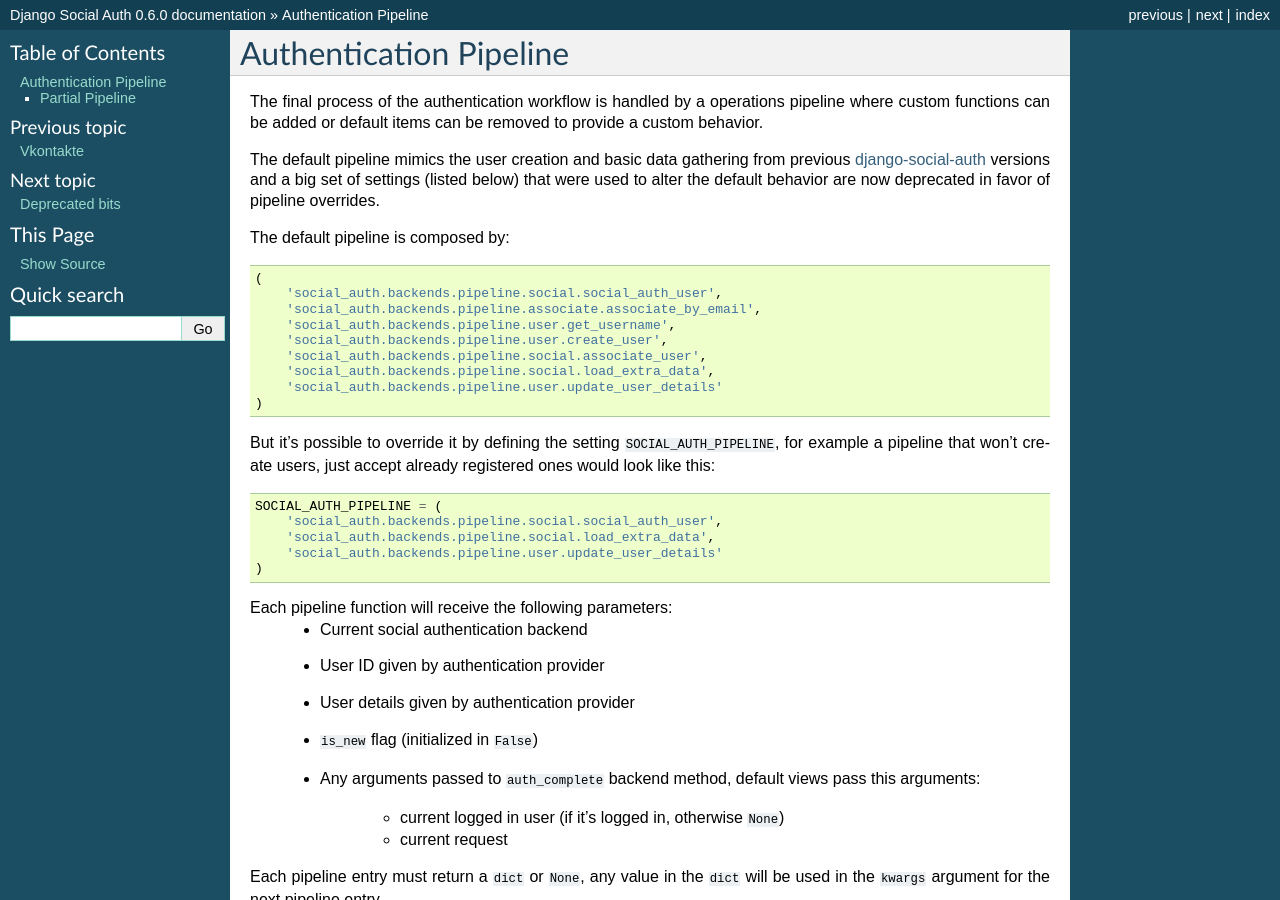
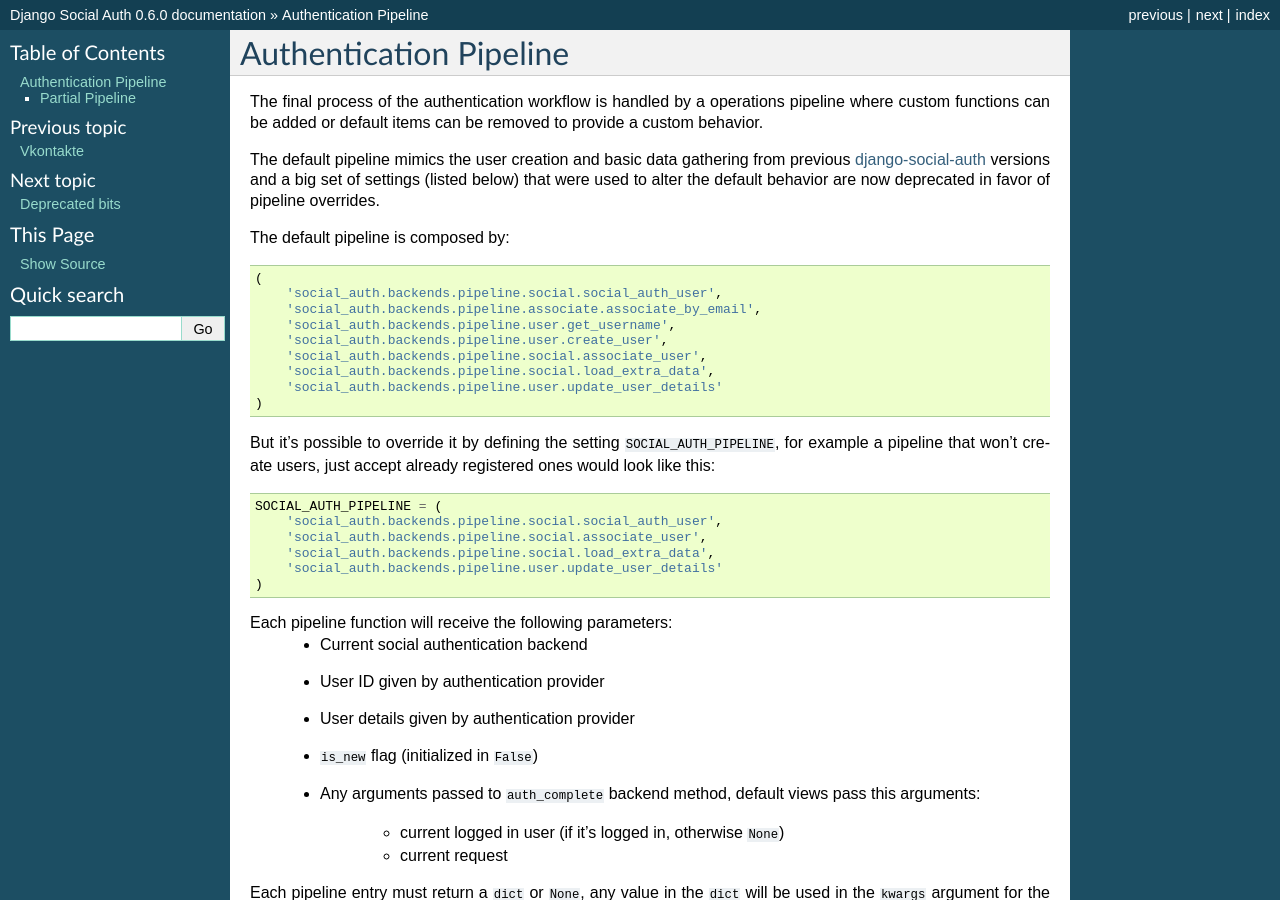
Before and after one commit to devs-cloud/django-social-auth-module, a Sphinx documentation site: the page built from doc/pipeline.rst, in a window 1280 px wide and 900 px high. Built offline with Sphinx 7.4.7, drawn with Linux system fonts in a browser that asks for light colours.

Commit message:
Fix example pipeline doc.

```diff
--- a/README.rst
+++ b/README.rst
@@ -425,6 +425,7 @@ accept already registered ones would look like this::
 
     SOCIAL_AUTH_PIPELINE = (
         'social_auth.backends.pipeline.social.social_auth_user',
+        'social_auth.backends.pipeline.social.associate_user',
         'social_auth.backends.pipeline.social.load_extra_data',
         'social_auth.backends.pipeline.user.update_user_details'
     )
--- a/doc/pipeline.rst
+++ b/doc/pipeline.rst
@@ -28,6 +28,7 @@ accept already registered ones would look like this::
 
     SOCIAL_AUTH_PIPELINE = (
         'social_auth.backends.pipeline.social.social_auth_user',
+        'social_auth.backends.pipeline.social.associate_user',
         'social_auth.backends.pipeline.social.load_extra_data',
         'social_auth.backends.pipeline.user.update_user_details'
     )
```
